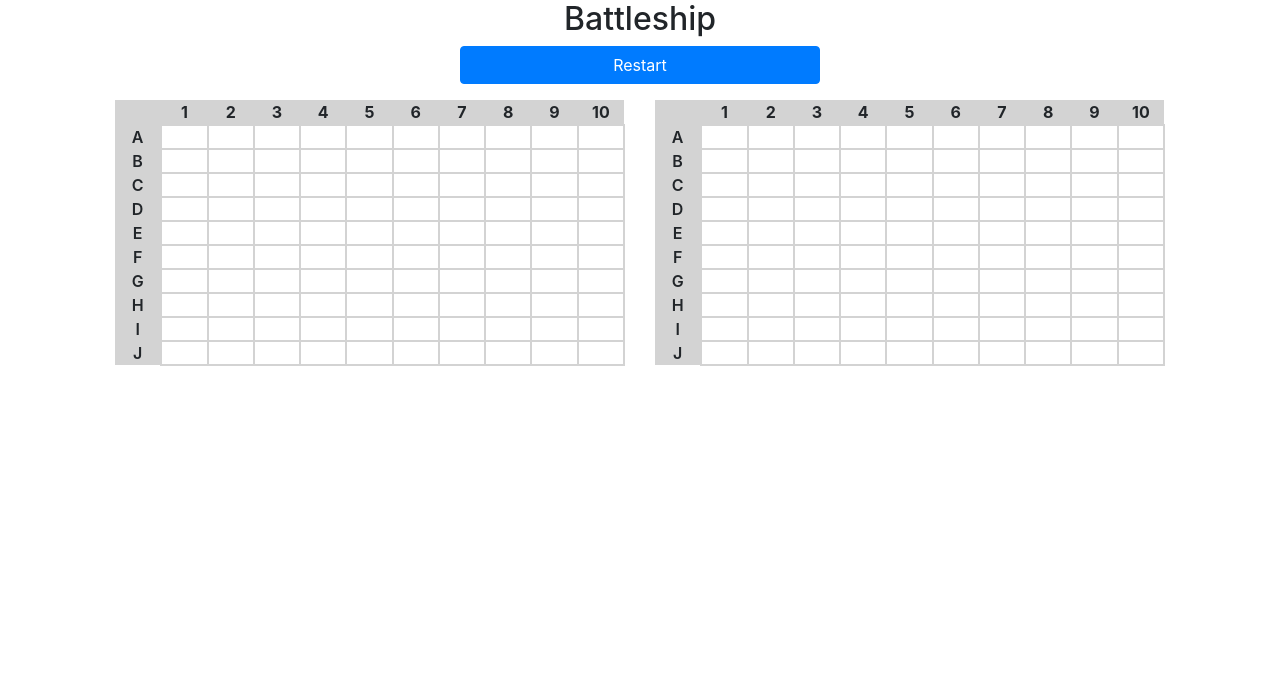
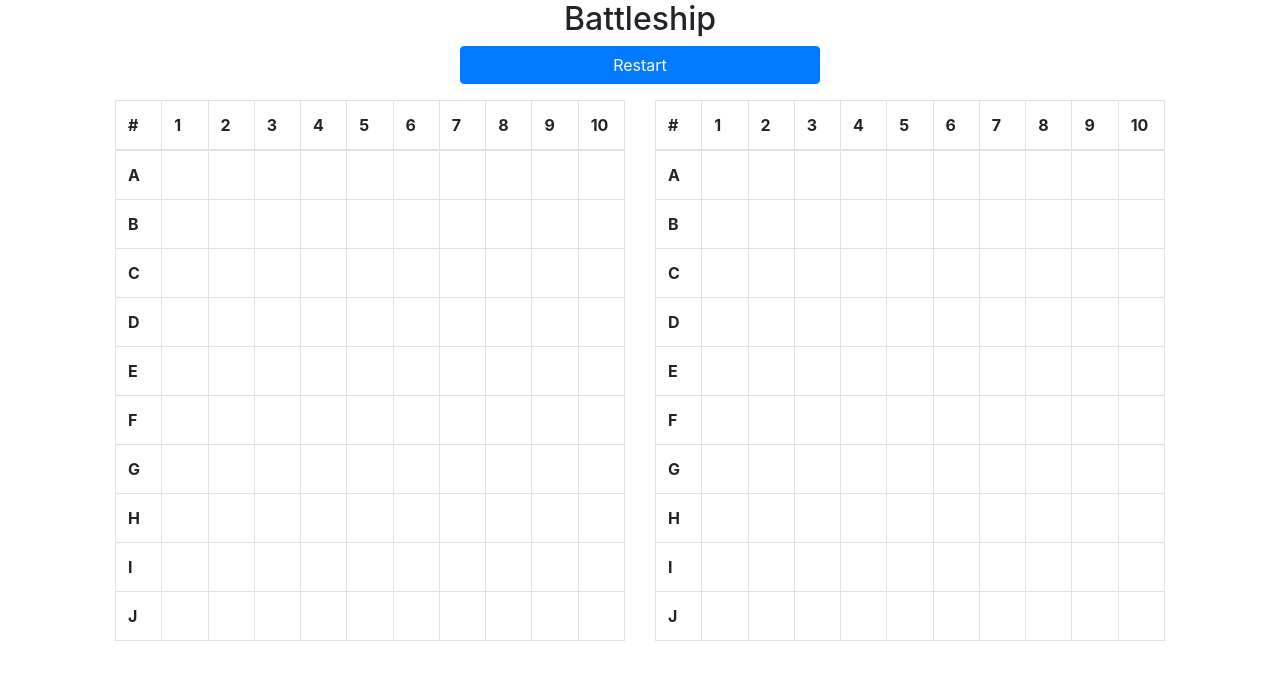
Before and after one commit to lau-gonzalez/battleship, a React (Create React App) app: page / in a window 1280 px wide. Shown: the top 680 px of the page. Built offline with nearby package versions, Linux system fonts and the light colour scheme.

Commit message:
Show boards and create initial state

```diff
--- a/src/App.css
+++ b/src/App.css
@@ -10,14 +10,3 @@ table {
   table-layout: fixed;
   empty-cells: show;
 }
-
-.tableOut{
-  font-weight: 600;
-  background-color:lightgray;
-  text-align: center;
-}
-
-.tableCell{
-  border: 2px solid lightgrey;
-  text-align: center;
-}
--- a/src/components/Board.js
+++ b/src/components/Board.js
@@ -12,18 +12,18 @@ class Board extends Component {
         return (
             <div className={props.className}>
                 <div>
-                    <table>
+                    <table className='table table-bordered'>
                         <thead>
-                            <tr className='tableOut'>
-                            <th></th>
-                            {columns.map(column => <th key={column}>{column}</th>)}
+                            <tr>
+                            <th scope='col'>#</th>
+                            {columns.map(column => <th scope='col' key={column}>{column}</th>)}
                             </tr>
                         </thead>
                         <tbody>
                             {board.map((row, rowIdx) => {
-                                return <tr key={rowIdx}><th className='tableOut'>{rows[rowIdx]}</th>
+                                return <tr key={rowIdx}><th scope='row'>{rows[rowIdx]}</th>
                                     {columns.map((col, colIdx) => {
-                                        return <td key={colIdx} className='tableCell'> {board[rowIdx][colIdx]}</td>
+                                        return <td key={colIdx}> {board[rowIdx][colIdx]}</td>
                                     })}</tr>
                             })}
                         </tbody>
--- a/src/constants/index.js
+++ b/src/constants/index.js
@@ -6,8 +6,10 @@ export const gamePieces = {
     'S': 2
 }
 
-
+export const ADD_SCORE = 'ADD_SCORE';
 export const ADD_SHIP = 'ADD_SHIP';
+export const CHANGE_GAME_PHASE = 'CHANGE_GAME_PHASE';
+export const INCREMENT_SHIP_COUNT = 'INCREMENT_SHIP_COUNT';
 export const SELECT_POSITION = 'SELECT_POSITION';
 export const SELECT_SHIP = 'SELECT_SHIP';
 export const START_GAME = 'START_GAME';
```
